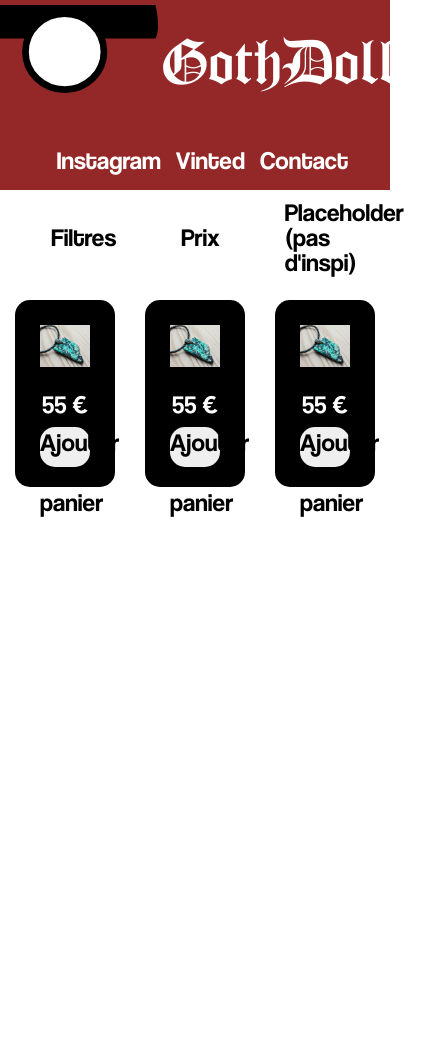
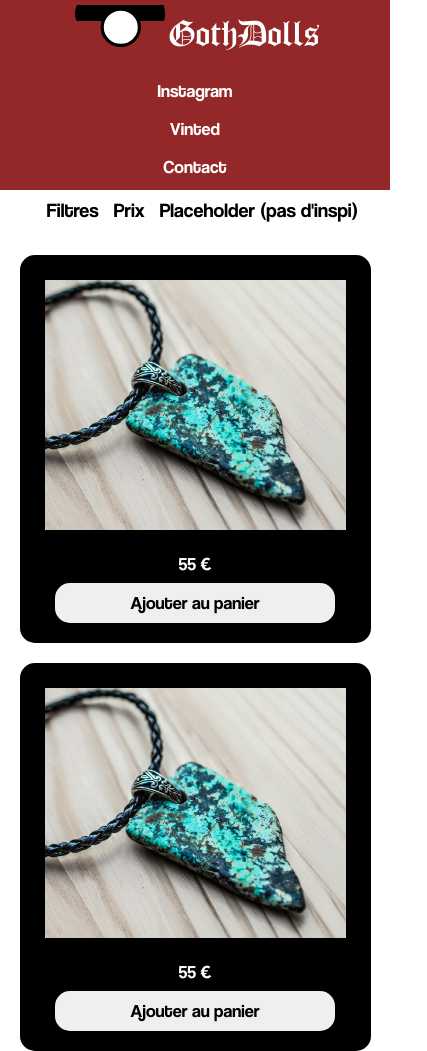
Before and after one commit to forEachLoopz/gothdolls, a plain HTML site: page index.html in a window 390 px wide. Shown: the top 1051 px of the page, 427 px wide, since content can reach past the window. Before the commit the page ends 844 px from the top, so only its background shows below. Drawn offline with Linux system fonts and the light colour scheme.

Commit message:
Add files via upload

```diff
--- a/style.css
+++ b/style.css
@@ -136,3 +136,80 @@ main{
     font-family: "Coolvetica";
     font-size: 25px;
 }
+
+
+/* Media Queries pour écrans de moins de 768px */
+@media (max-width: 768px) {
+    .identity img {
+        width: 150px; /* Réduction de la taille de l'image */
+    }
+
+    .identity h1 {
+        font-size: 50px; /* Réduction de la taille de la police */
+    }
+
+    .headerMenu {
+        padding-top: 20px;
+        flex-direction: column; /* Empile les éléments du menu */
+    }
+
+    .headerMenu a {
+        font-size: 20px; /* Réduction de la taille du texte */
+        padding: 10px;
+    }
+
+    .filters p {
+        font-size: 20px; /* Réduction de la taille des filtres */
+        padding-left: 15px;
+    }
+
+    .filterTitle {
+        font-size: 40px;
+    }
+
+    .articles {
+        flex-direction: column; /* Les articles sont empilés verticalement */
+    }
+
+    .article {
+        width: 90%; /* Prend presque toute la largeur de l'écran */
+        margin: 10px auto; /* Centrage et marge réduite */
+    }
+
+    .article p {
+        font-size: 20px; /* Réduction de la taille du texte */
+    }
+
+    .article button {
+        font-size: 20px; /* Réduction de la taille du bouton */
+        width: 80%; /* Bouton plus grand sur mobile */
+    }
+}
+
+/* Media Queries pour écrans de moins de 480px (très petits écrans) */
+@media (max-width: 480px) {
+    .identity img {
+        width: 100px; /* Encore plus petite taille pour l'image */
+    }
+
+    .identity h1 {
+        font-size: 40px; /* Plus petite taille de police */
+    }
+
+    .headerMenu a {
+        font-size: 18px; /* Réduction supplémentaire de la taille du texte */
+    }
+
+    .article img {
+        width: 100%; /* L'image prend toute la largeur disponible */
+        height: auto;
+    }
+
+    .article p {
+        font-size: 18px; /* Réduction de la taille du texte */
+    }
+
+    .article button {
+        font-size: 18px; /* Bouton plus petit */
+    }
+}
```
